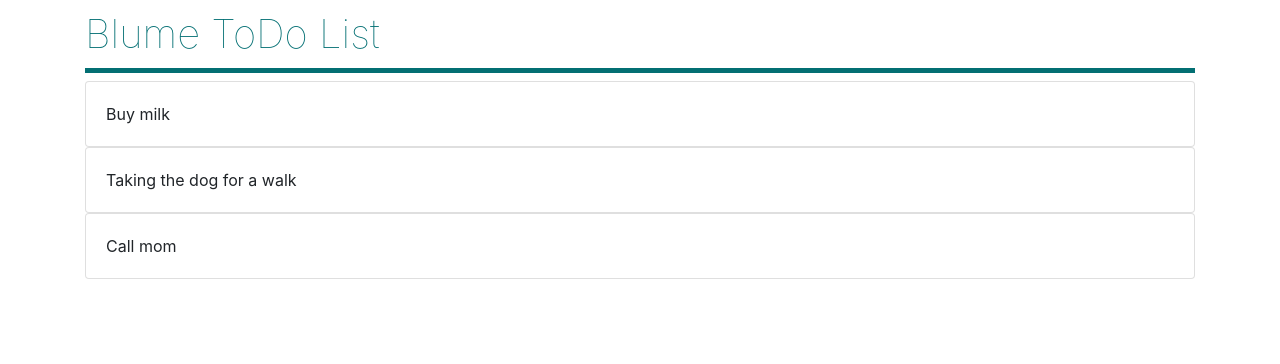
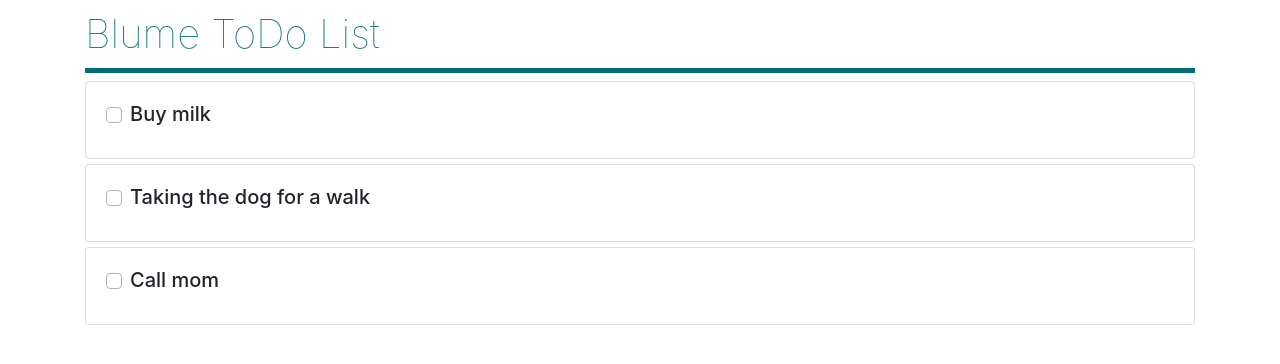
Before and after one commit to gtzrvera/blume-interface, a Vue app: page / in a window 1280 px wide. Shown: the top 364 px of the page. Built offline with nearby package versions, Linux system fonts and the light colour scheme.

Commit message:
✅ Add checkbox to mark a task as completed

```diff
--- a/src/components/Task.vue
+++ b/src/components/Task.vue
@@ -1,7 +1,18 @@
 <template>
   <div class="card">
     <div class="card-body">
-      {{ task.name }}
+      <div class="d-inline-block custom-control custom-checkbox">
+        <input
+          v-model="isCompleted"
+          v-bind:name="inputName"
+          v-bind:id="inputName"
+          type="checkbox"
+          class="custom-control-input">
+        <label class="custom-control-label" v-bind:for="inputName"></label>
+      </div>
+      <h5
+        v-bind:class="{ completed: isCompleted }"
+        class="d-inline-block card-title">{{ task.name }}</h5>
     </div>
   </div>
 </template>
@@ -9,11 +20,31 @@
 <script>
 export default {
   name: 'Task',
+  data () {
+    return {
+      isCompleted: false
+    }
+  },
   props: {
     task: {
       type: Object,
       required: true
     }
+  },
+  computed: {
+    inputName () {
+      return `completed_${this.task.id}`;
+    }
   }
 }
 </script>
+
+<style scoped>
+  h5.completed {
+    text-decoration-line: line-through;
+  }
+
+  .card {
+    margin: 5px 0px;
+  }
+</style>
```
